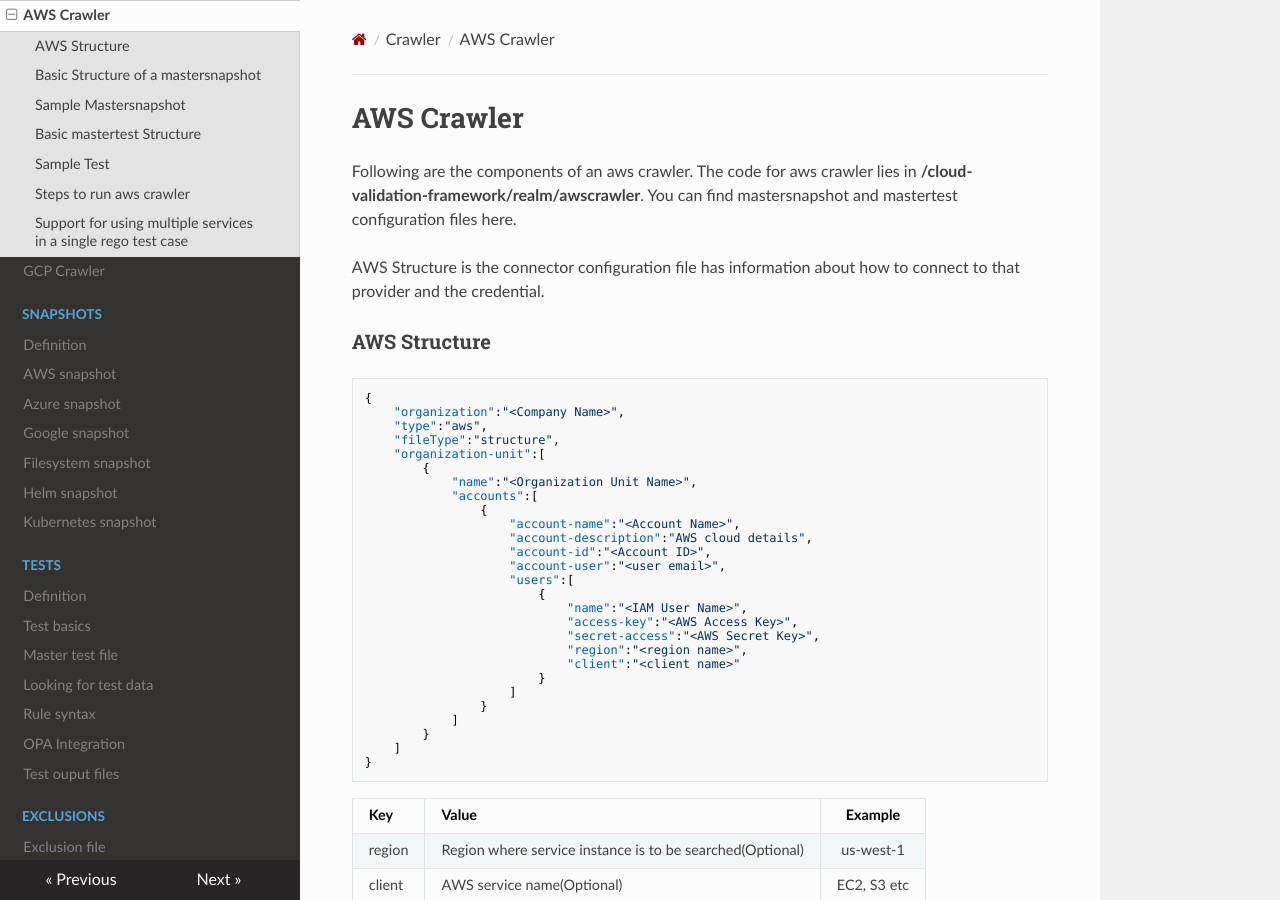
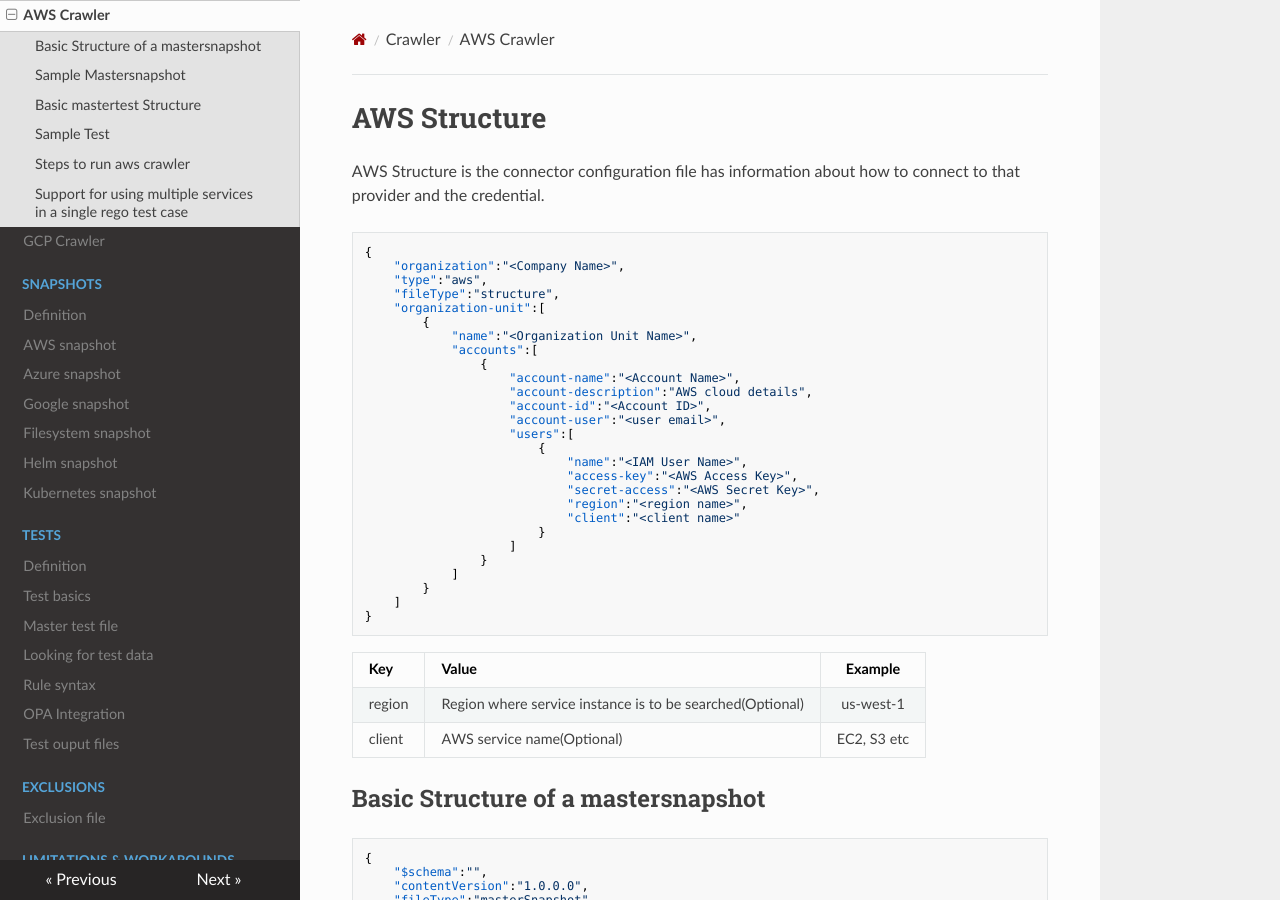
Before and after one commit to prancer-io/cloud-validation-framework, an MkDocs documentation site: the page built from docs/docs/crawler/aws-crawler.md, in a window 1280 px wide and 900 px high. Built offline with MkDocs 1.6.1, drawn with Linux system fonts in a browser that asks for light colours; nearby versions of some CDN libraries; some of the changed text lies outside the part shown.

Commit message:
all Crawler documentation modified and fixed

````diff
--- a/docs/docs/crawler/aws-crawler.md
+++ b/docs/docs/crawler/aws-crawler.md
@@ -1,10 +1,6 @@
-# AWS Crawler
-Following are the components of an aws crawler.
-The code for aws crawler lies in **/cloud-validation-framework/realm/awscrawler**. You can find mastersnapshot and mastertest configuration files here.
+# AWS Structure
 
 AWS Structure is the connector configuration file has information about how to connect to that provider and the credential.
-
-### AWS Structure
 
 ```json
 {
@@ -41,7 +37,7 @@
 |region|Region where service instance is to be searched(Optional)|us-west-1|
 |client|AWS service name(Optional)|EC2, S3 etc|
 
-### Basic Structure of a mastersnapshot
+## Basic Structure of a mastersnapshot
 
 ```json
 {
@@ -81,7 +77,7 @@
 | listMethod        |          This includes a list method that can be called on boto client of particular service and returns various ids and other data in reponse. *For example*, describe_instances returns image_id in response along with other data. |      describe_instances      |
 | detailMethods     |       Every detail method uses response of list method(id or some other data) and gives detailed information for that particular service. Here describe_images used image_id from list method response and returns detailed image response. |    "describe_instances", "describe_images",                  "describe_volumes"    |
 
-### Sample Mastersnapshot
+## Sample Mastersnapshot
 
 ```json
 {
@@ -118,7 +114,7 @@
 >
 > If we have two mastersnapshots with same **ARN**, and **detailMethods**, then snapshots for these mastersnapshots will be common with the list of mastersnapshot ids
 
-### Basic mastertest Structure
+## Basic mastertest Structure
 
 ```json
 {
@@ -149,7 +145,7 @@
 | rule       |        Programmatic representation of the rule we want to test |     {AWS_EC2_01}.Reservations[0].Instances[0].SecurityGroups[0].GroupName='launch-wizard-1'     |
 
 
-### Sample Test
+## Sample Test
 
 ```json
 {
@@ -175,14 +171,14 @@
 }
 ```
 
-### Steps to run aws crawler
+## Steps to run aws crawler
 
 - `populate_json lq --file ./realm/awsStructure.json --type structure`: Stores aws srtucture in mongodb collection named structures
 - `populate_json crawlertest --dir ./realm/validation/awscrawler`: loads entire directory in mongodb
 - `prancer --crawler crawlertest --db FULL`: Generates snapshots from mastersnapshot
 - prancer crawlertest --db FULL: Fetches snapshots and runs tests from mastertests on them.
 
-### Support for using multiple services in a single rego test case
+## Support for using multiple services in a single rego test case
 
 Here's the testcase format:
 
````
Also changed, not shown: other parts of docs/docs/crawler/aws-crawler.md (+1 -1 lines), docs/docs/crawler/azure-crawler.md (+62 -87 lines), docs/docs/crawler/gcp-crawler.md (+9 -14 lines).
